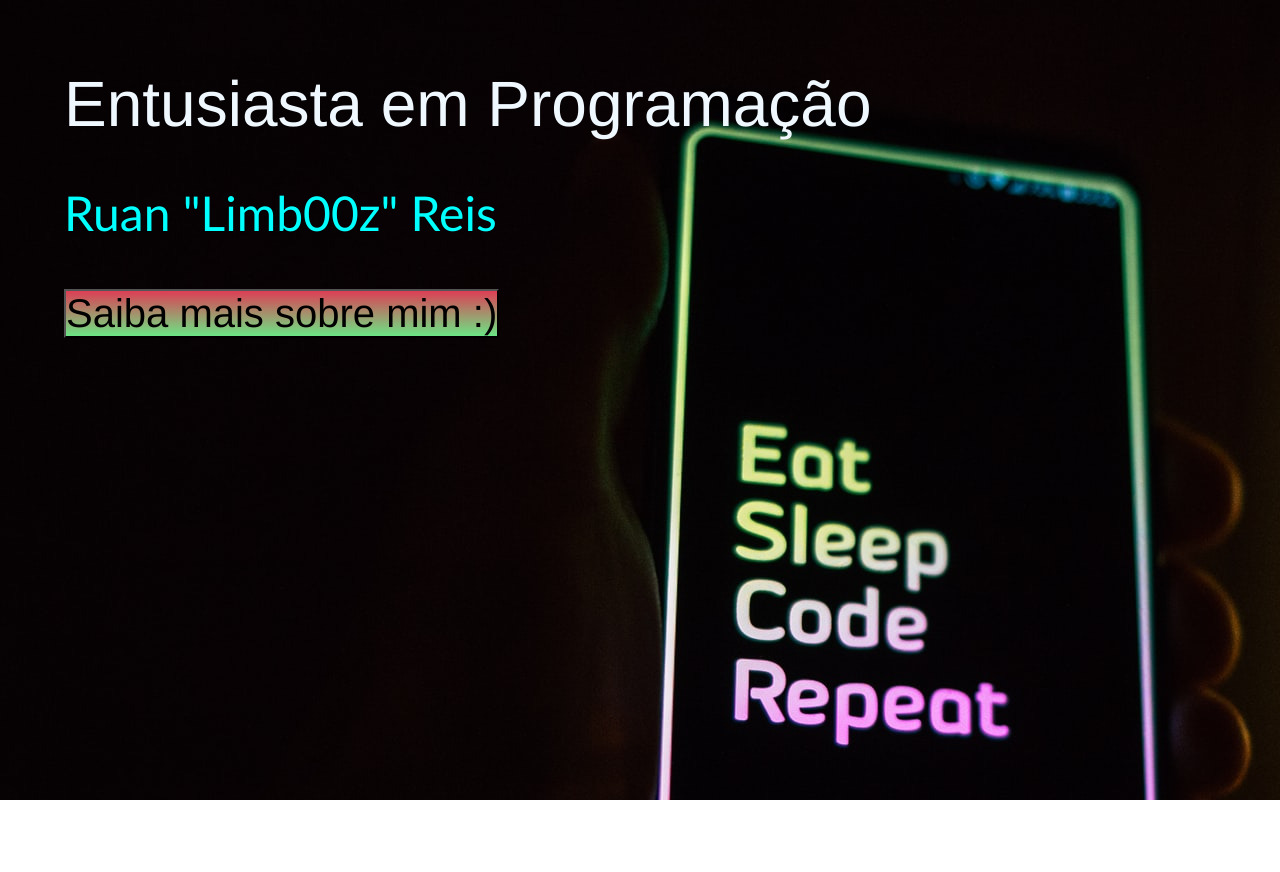
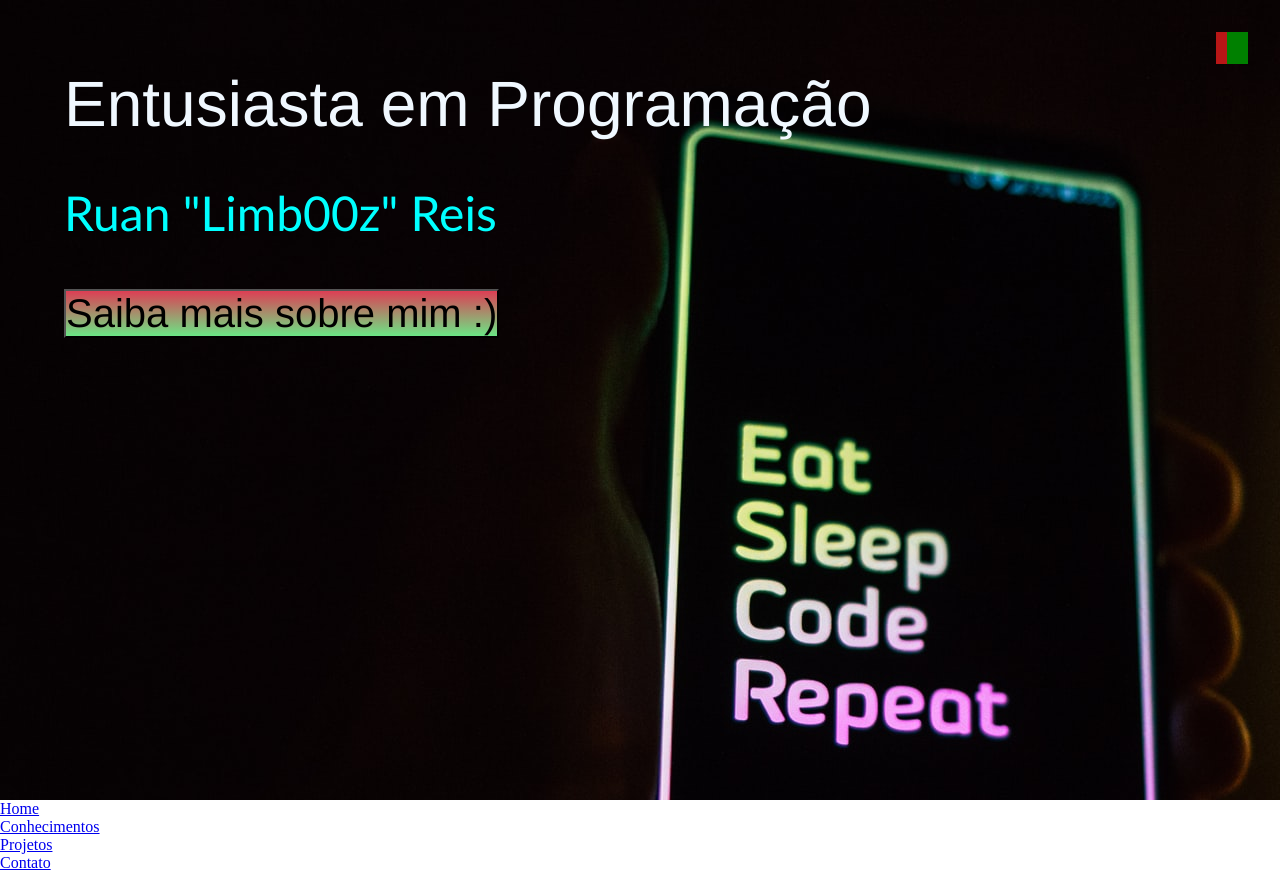
Before and after one commit to Limb00z/Portifolio, a plain HTML site: page index.html in a window 1280 px wide. Before the commit the page ends 800 px from the top, so only its background shows below. Drawn offline with Linux system fonts and the light colour scheme.

Commit message:
mexendo no menu, mas encontrando dificuldades

```diff
--- a/index.html
+++ b/index.html
@@ -13,6 +13,11 @@
 </head>
 <body>
     <div class="container">
+        <div class="hamburguer">
+            <div class="line" id="line"></div>
+            <div class="line" id="line"></div>
+            <div class="line" id="line"></div>
+        </div>
         <header>
             <div class="ing.wrapper">
                  <img src="imagens/bg.jpg" alt="">
@@ -27,6 +32,22 @@
             </div>
 
         </header>
+        <div class="sidebar">
+            <nav>
+                <ul class="menu">
+                    <li class="menu-item"><a href="#" class="menu-link">Home</a></li>
+                    <li class="menu-item"><a href="#" class="menu-link">Conhecimentos</a></li>
+                    <li class="menu-item"><a href="#" class="menu-link">Projetos</a></li>
+                    <li class="menu-item"><a href="#" class="menu-link">Contato</a></li>
+
+                </ul>
+            </nav>
+            <div class="social-media">
+                <a href="#"><i class="fab fa-github"></i></a>
+                <a href="#"><i class="fab fa-linkedin"></i></a>
+                <a href="#"><i class="fab fa-whatsapp"></i></a>
+            </div>
+        </div>
     </div>
 
 </body>
--- a/style.css
+++ b/style.css
@@ -3,6 +3,28 @@
 *{
     margin: 0;
     padding: 0;
+
+}
+
+.hamburguer{
+    background-color: green;
+    width: 2rem;
+    height: 2rem;
+    position: fixed;
+    z-index:100;
+    right: 2rem;
+    top: 2rem;
+    display: flex;
+    flex-direction: column;
+    justify-content: space-evenly;
+}
+
+.line{
+    width: 33%;
+    height: 1rem;
+    background-color: rgb(185, 22, 22);
+    box-shadow: 0.1rem 0.1 rem 1px #000;
+    cursor: pointer;
 
 }
 
@@ -26,9 +48,7 @@ header{
     object-fit: cover;
     opacity: 0,5;
     animation:zoom 12s;
-
-
-@keyframes zoom {
+    @keyframes zoom  {
     0%{
         transform: scale(1.3);
     }
```
